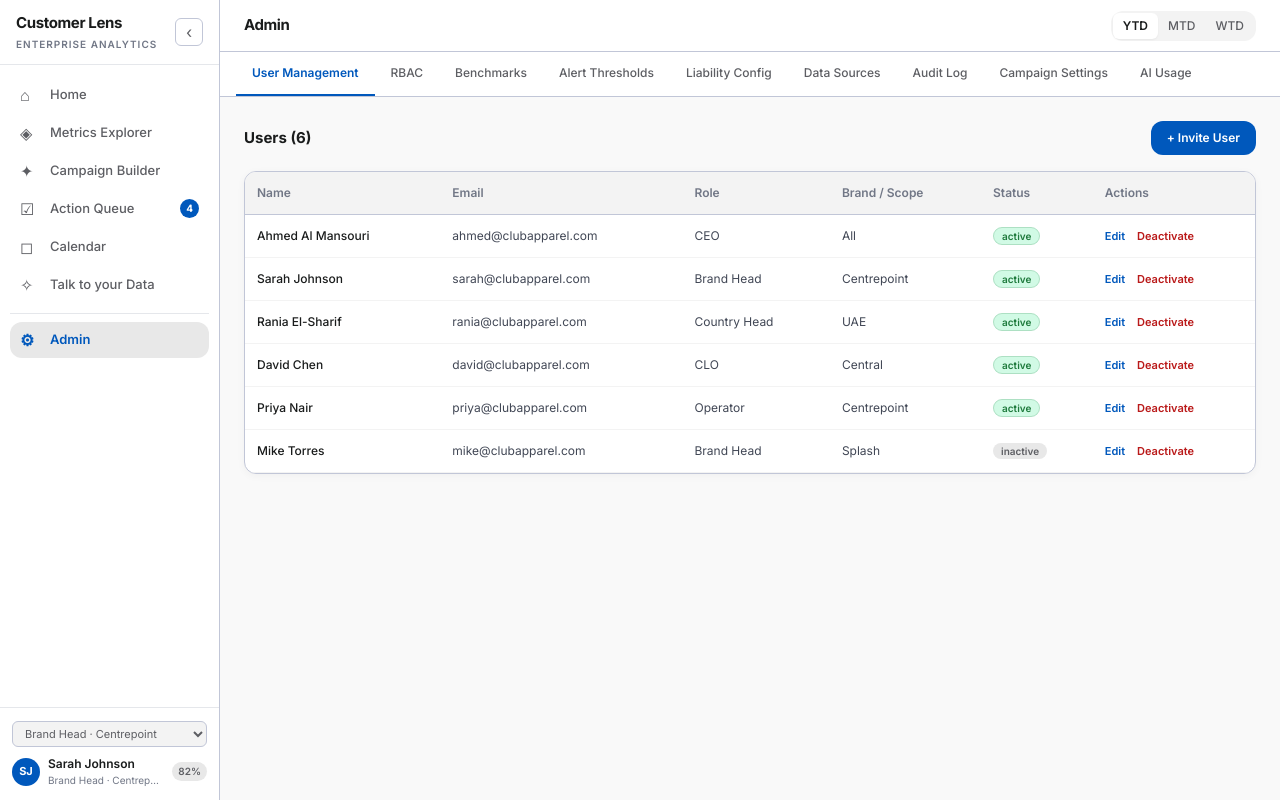
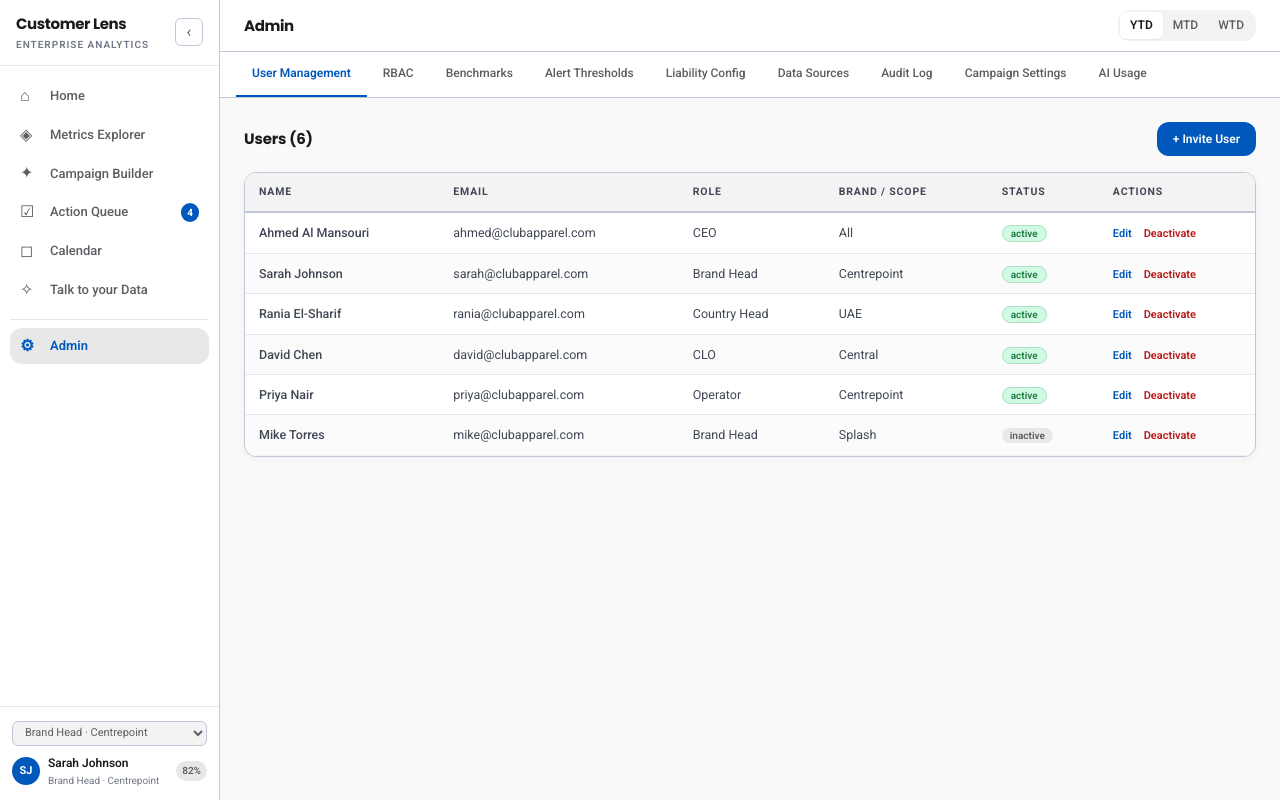
Before and after one commit to KVR-AG/customerlens, a React (Vite) app: page /admin in a window 1280 px wide. Built offline with nearby package versions, Linux system fonts and the light colour scheme.

Commit message:
Font family changed

```diff
--- a/index.html
+++ b/index.html
@@ -7,7 +7,7 @@
     <title>Customer Lens — Enterprise Analytics</title>
     <link rel="preconnect" href="https://fonts.googleapis.com" />
     <link rel="preconnect" href="https://fonts.gstatic.com" crossorigin />
-    <link href="https://fonts.googleapis.com/css2?family=Inter:wght@400;500;600;700;800;900&display=swap" rel="stylesheet" />
+    <link href="https://fonts.googleapis.com/css2?family=Poppins:wght@400;500;600;700;800&family=Roboto:wght@400;500;600;700&display=swap" rel="stylesheet" />
   </head>
   <body>
     <div id="root"></div>
--- a/src/components/shell/SideNav.tsx
+++ b/src/components/shell/SideNav.tsx
@@ -25,7 +25,7 @@ export function SideNav({ collapsed, onToggle }: SideNavProps) {
         <div className={cn('flex items-center', collapsed ? 'justify-between' : 'justify-between')}>
           {!collapsed ? (
             <div>
-              <div className="text-[15px] font-bold tracking-tight text-on-surface">Customer Lens</div>
+              <div className="text-[15px] font-bold tracking-tight text-on-surface font-display">Customer Lens</div>
               <div className="text-[10px] font-semibold uppercase tracking-widest text-outline-strong mt-0.5">
                 Enterprise Analytics
               </div>
--- a/src/components/shell/TopBar.tsx
+++ b/src/components/shell/TopBar.tsx
@@ -31,7 +31,7 @@ export function TopBar({
 
   return (
     <header className="h-[52px] bg-surface border-b border-outline flex items-center px-6 gap-3 flex-shrink-0">
-      <div className="text-[15px] font-bold text-on-surface tracking-tight">
+      <div className="text-[15px] font-bold text-on-surface tracking-tight font-display">
         {title ?? `${greeting()}, ${persona.name.split(' ')[0]}`}
       </div>
 
--- a/src/pages/Admin/AdminPage.tsx
+++ b/src/pages/Admin/AdminPage.tsx
@@ -76,8 +76,8 @@ function UserManagement() {
           + Invite User
         </button>
       </div>
-      <div className="card overflow-hidden">
-        <table className="w-full text-[12px]">
+      <div className="card overflow-hidden table-surface">
+        <table className="data-table w-full">
           <thead>
             <tr className="border-b border-outline bg-surface-low">
               <th className="text-left p-3 text-outline-strong font-semibold">Name</th>
@@ -128,8 +128,8 @@ function RBACTab() {
   return (
     <div>
       <h2 className="text-[15px] font-bold text-on-surface mb-4">Role Permissions Matrix</h2>
-      <div className="card overflow-x-auto">
-        <table className="text-[12px]">
+      <div className="card overflow-x-auto table-surface">
+        <table className="data-table">
           <thead>
             <tr className="border-b border-outline bg-surface-low">
               <th className="text-left p-3 text-outline-strong font-semibold min-w-[180px]">Role</th>
@@ -202,8 +202,8 @@ function AlertThresholdsTab() {
   return (
     <div>
       <h2 className="text-[15px] font-bold text-on-surface mb-4">Alert Threshold Defaults</h2>
-      <div className="card overflow-hidden">
-        <table className="w-full text-[12px]">
+      <div className="card overflow-hidden table-surface">
+        <table className="data-table w-full">
           <thead>
             <tr className="border-b border-outline bg-surface-low">
               {['Metric', 'Threshold', 'Severity', 'Auto-create Task'].map(h => (
@@ -254,8 +254,8 @@ function AuditLogTab() {
           Export CSV
         </button>
       </div>
-      <div className="card overflow-hidden">
-        <table className="w-full text-[12px]">
+      <div className="card overflow-hidden table-surface">
+        <table className="data-table w-full">
           <thead>
             <tr className="border-b border-outline bg-surface-low">
               {['Timestamp', 'User', 'Action', 'IP'].map(h => (
--- a/src/pages/CampaignBuilder/CampaignBuilderPage.tsx
+++ b/src/pages/CampaignBuilder/CampaignBuilderPage.tsx
@@ -410,16 +410,18 @@ function StepReview({ form }: any) {
       <div className="bg-green-50 border border-green-200 rounded-xl p-3 text-[12px] text-green-800 font-medium">
         ✓ Ready to submit. The Central CRM team will review within 48 hours.
       </div>
-      <table className="w-full text-[13px]">
+      <div className="table-surface">
+      <table className="data-table w-full">
         <tbody>
           {items.map(([k, v]) => (
-            <tr key={k} className="border-b border-surface-low">
-              <td className="py-2 pr-4 text-outline-strong font-medium w-40">{k}</td>
-              <td className="py-2 text-on-surface">{v}</td>
+            <tr key={k}>
+              <td className="text-outline-strong font-medium w-40">{k}</td>
+              <td className="text-on-surface">{v}</td>
             </tr>
           ))}
         </tbody>
       </table>
+      </div>
     </div>
   )
 }
--- a/src/pages/Home/HomePage.tsx
+++ b/src/pages/Home/HomePage.tsx
@@ -170,26 +170,28 @@ function StoreTable({ title, stores }: { title: string; stores: any[] }) {
   return (
     <div className="card p-4">
       <h3 className="text-[13px] font-semibold text-on-surface mb-3">{title}</h3>
-      <table className="w-full text-[12px]">
+      <div className="table-surface">
+      <table className="data-table w-full">
         <thead>
-          <tr className="border-b border-outline/40">
-            <th className="text-left text-outline-strong font-medium pb-2">Store</th>
-            <th className="text-right text-outline-strong font-medium pb-2">Sales</th>
-            <th className="text-right text-outline-strong font-medium pb-2">vs LY</th>
+          <tr>
+            <th>Store</th>
+            <th className="text-right">Sales</th>
+            <th className="text-right">vs LY</th>
           </tr>
         </thead>
         <tbody>
           {stores.map(s => (
-            <tr key={s.store} className="border-b border-surface-low/60 last:border-0">
-              <td className="py-2 text-on-surface-var truncate max-w-[180px]">{s.store}</td>
-              <td className="py-2 text-right text-on-surface tabular-nums">{formatAED(s.salesAed, true)}</td>
-              <td className={cn('py-2 text-right tabular-nums font-semibold', s.salesVsLy >= 0 ? 'delta-positive' : 'delta-negative')}>
+            <tr key={s.store}>
+              <td className="truncate max-w-[180px]">{s.store}</td>
+              <td className="text-right num">{formatAED(s.salesAed, true)}</td>
+              <td className={cn('text-right num', s.salesVsLy >= 0 ? 'delta-positive' : 'delta-negative')}>
                 {s.salesVsLy >= 0 ? '+' : ''}{formatPct(s.salesVsLy)}
               </td>
             </tr>
           ))}
         </tbody>
       </table>
+      </div>
     </div>
   )
 }
--- a/src/styles/index.css
+++ b/src/styles/index.css
@@ -6,18 +6,27 @@
 @layer base {
   * {
     box-sizing: border-box;
+    font-family: 'Roboto';
   }
 
   html {
-    font-family: 'Inter', system-ui, sans-serif;
+    font-family: 'Roboto';
     -webkit-font-smoothing: antialiased;
     -moz-osx-font-smoothing: grayscale;
+    text-rendering: optimizeLegibility;
   }
 
   body {
+    font-family: 'Roboto';
     background-color: var(--color-background);
     color: var(--color-on-surface);
     margin: 0;
+    line-height: 1.55;
+  }
+
+  h1, h2, h3, h4, h5, h6 {
+    font-family: 'Poppins';
+    letter-spacing: -0.01em;
   }
 
   /* Numeric values should always use tabular numerics */
@@ -61,8 +70,9 @@
 
   .metric-value {
     font-variant-numeric: tabular-nums lining-nums;
-    font-weight: 700;
-    letter-spacing: -0.02em;
+    font-family: 'Poppins';
+    font-weight: 800;
+    letter-spacing: -0.03em;
   }
 
   .delta-positive {
@@ -96,4 +106,83 @@
     color: var(--color-positive);
     border: 1px solid rgba(30, 122, 60, 0.2);
   }
+
+  /* Reference-inspired table styling */
+  .table-surface {
+    overflow-x: auto;
+    border: 1px solid var(--color-outline);
+    border-radius: 12px;
+    background: var(--color-surface);
+  }
+
+  .data-table {
+    width: 100%;
+    border-collapse: collapse;
+    font-size: 12.5px;
+  }
+
+  .data-table thead {
+    background: linear-gradient(180deg, #f9f9f9 0%, #f4f4f4 100%);
+  }
+
+  .data-table th {
+    padding: 11px 14px;
+    text-align: left;
+    font-size: 10.5px;
+    font-weight: 700;
+    letter-spacing: 0.08em;
+    text-transform: uppercase;
+    color: var(--color-on-surface-variant);
+    border-bottom: 2px solid var(--color-outline);
+    white-space: nowrap;
+  }
+
+  .data-table td {
+    padding: 10px 14px;
+    border-bottom: 1px solid color-mix(in srgb, var(--color-outline) 40%, transparent);
+    color: var(--color-on-surface-variant);
+    white-space: nowrap;
+  }
+
+  .data-table tbody tr:nth-child(even) {
+    background: rgba(0, 0, 0, 0.016);
+  }
+
+  .data-table tbody tr:hover {
+    background: var(--color-surface-low);
+  }
+
+  .data-table tbody tr:last-child td {
+    border-bottom: none;
+  }
+
+  .data-table .num {
+    font-variant-numeric: tabular-nums lining-nums;
+    font-weight: 600;
+  }
+
+  /* Reference-inspired Recharts skin */
+  .recharts-cartesian-grid-horizontal line,
+  .recharts-cartesian-grid-vertical line {
+    stroke: color-mix(in srgb, var(--color-outline) 40%, transparent);
+  }
+
+  .recharts-tooltip-wrapper .recharts-default-tooltip {
+    border-radius: 12px !important;
+    border: 1px solid var(--color-outline) !important;
+    box-shadow: 0 16px 32px -4px rgba(0,0,0,0.13), 0 4px 8px rgba(0,0,0,0.06) !important;
+    font-family: 'Roboto' !important;
+    font-size: 12px !important;
+    padding: 10px 12px !important;
+  }
+
+  .recharts-legend-item-text {
+    font-family: 'Roboto' !important;
+    font-size: 12px !important;
+    color: var(--color-on-surface-variant) !important;
+  }
+
+  .recharts-text {
+    font-family: 'Roboto';
+  }
 }
--- a/tailwind.config.ts
+++ b/tailwind.config.ts
@@ -30,7 +30,8 @@ const config: Config = {
         'ai-bg':          'var(--color-ai-bg)',
       },
       fontFamily: {
-        sans: ['Inter', 'system-ui', 'sans-serif'],
+        sans: ['Roboto'],
+        display: ['Poppins'],
       },
       borderRadius: {
         card: '12px',
```
